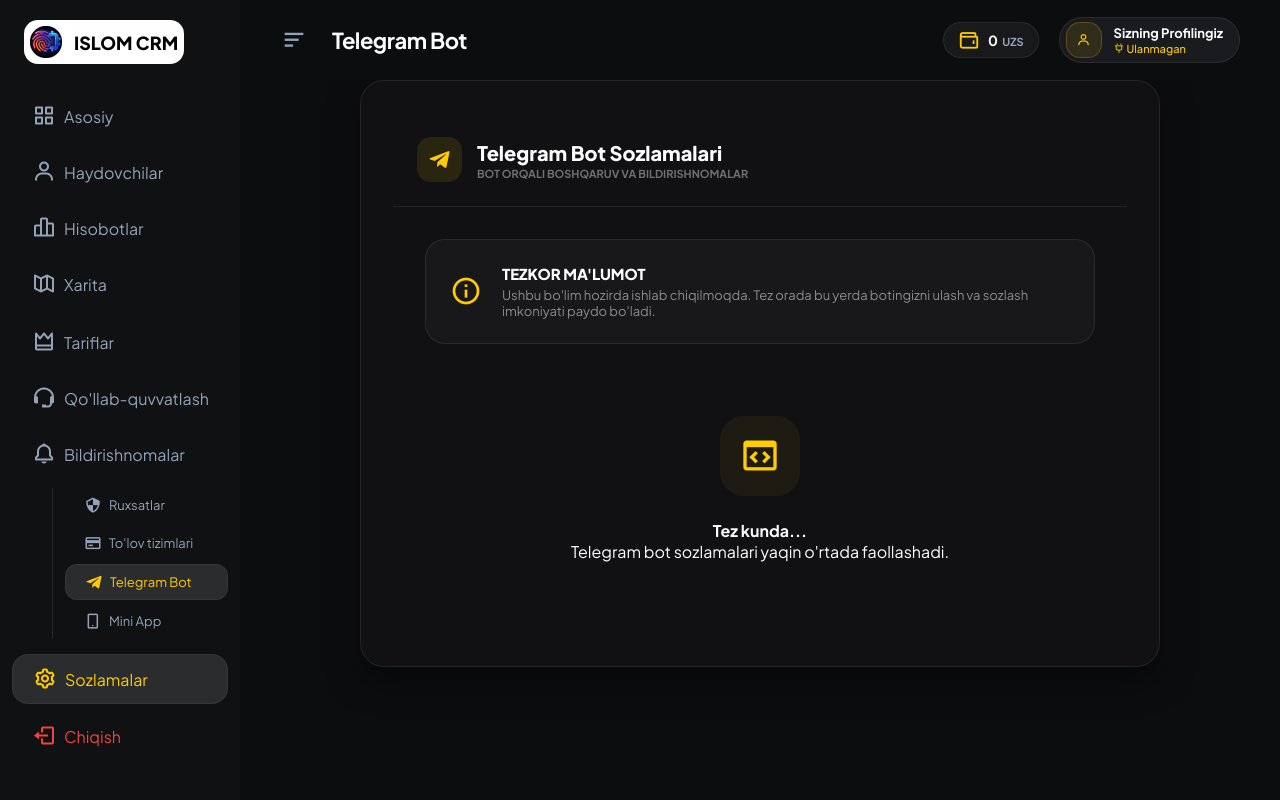
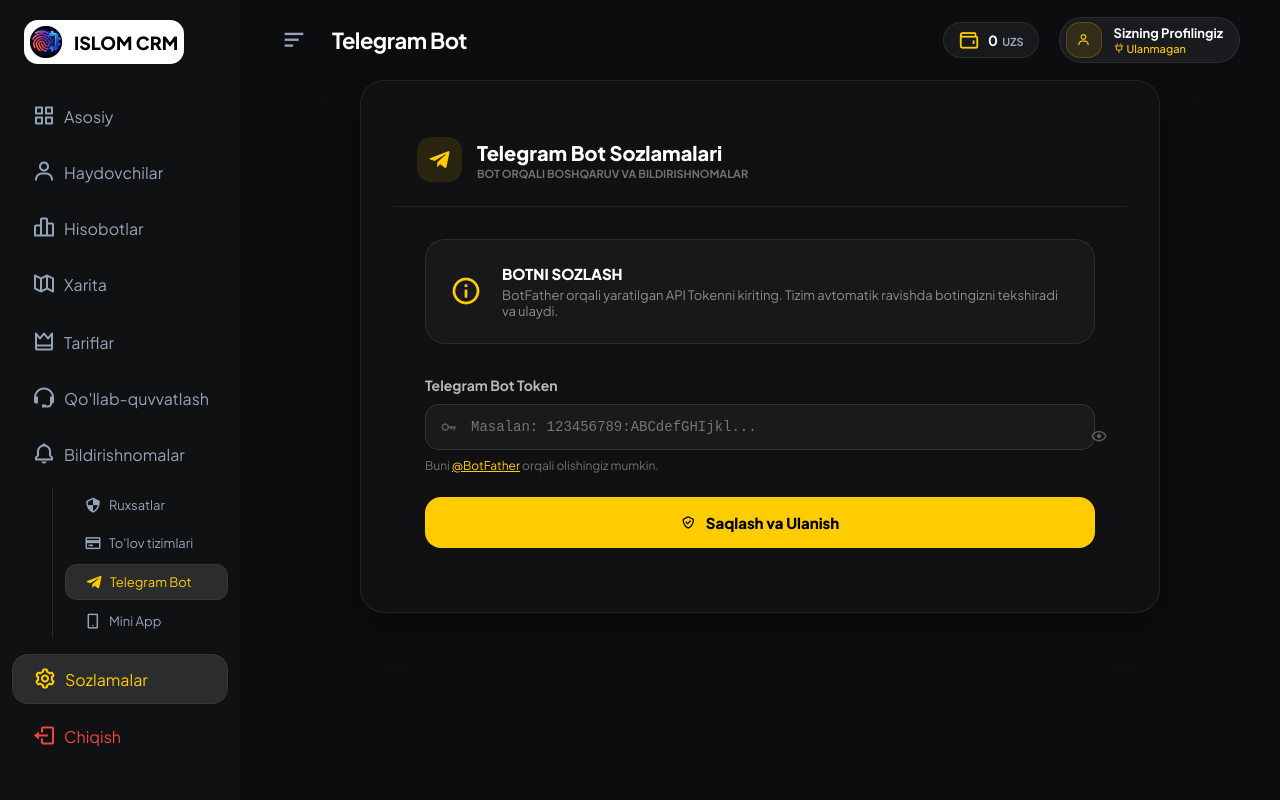
Before and after one commit to islampayments-byte/IslomCRM.uz, a Flask app: page /user/settings/telegram-bot in a window 1280 px wide. Run offline with Flask 3, Linux system fonts and the light colour scheme; the visitor is signed in with stand-in values (Sample User, id 1); data comes from the database, SQL or seed files in the repository.

Commit message:
Implement Telegram Bot token saving with API verification

```diff
--- a/migrate.py
+++ b/migrate.py
@@ -64,6 +64,10 @@ add_column('users', 'click_secret_key',   'VARCHAR(255)')
 # Default: '1' — aksariyat parklarda standart "Ish haqi" kategoriyasi.
 add_column('users', 'yandex_payme_category_id', "VARCHAR(50) DEFAULT '1'")  # Payme uchun
 add_column('users', 'yandex_click_category_id', "VARCHAR(50) DEFAULT '1'")  # Click uchun
+# Telegram Integration
+add_column('users', 'tg_bot_token',      'VARCHAR(255)')
+add_column('users', 'tg_bot_username',   'VARCHAR(100)')
+add_column('users', 'tg_mini_app_url',   'VARCHAR(512)')
 
 
 print("\n--- payment_settings jadvalini tekshirish ---")
--- a/models.py
+++ b/models.py
@@ -49,6 +49,11 @@ class User(db.Model, UserMixin):
     yandex_click_category_id = db.Column(db.String(50), default='1')  # Click orqali to'lovlar uchun
 
     org_slug = db.Column(db.String(100), unique=True) # URL identifier e.g. 'islom-taxi'
+
+    # Telegram Bot Integration
+    tg_bot_token = db.Column(db.String(255))
+    tg_bot_username = db.Column(db.String(100))
+    tg_mini_app_url = db.Column(db.String(512))
 
     created_at = db.Column(db.DateTime, default=datetime.datetime.now)
 
--- a/templates/user/telegram_bot.html
+++ b/templates/user/telegram_bot.html
@@ -21,21 +21,119 @@
         <div class="professional-banner-premium">
             <div class="banner-icon-box"><i class='bx bx-info-circle'></i></div>
             <div class="banner-content">
-                <h5>TEZKOR MA'LUMOT</h5>
-                <p>Ushbu bo'lim hozirda ishlab chiqilmoqda. Tez orada bu yerda botingizni ulash va sozlash imkoniyati paydo bo'ladi.</p>
+                <h5>BOTNI SOZLASH</h5>
+                <p>BotFather orqali yaratilgan API Tokenni kiriting. Tizim avtomatik ravishda botingizni tekshiradi va ulaydi.</p>
             </div>
         </div>
 
-        <div class="locked-state-premium centered">
-            <div class="lock-icon-wrapper gold-lock large"><i class='bx bx-code-block'></i></div>
-            <h4>Tez kunda...</h4>
-            <p>Telegram bot sozlamalari yaqin o'rtada faollashadi.</p>
-        </div>
+        <form method="POST" class="premium-form">
+            <div class="form-group-premium">
+                <label for="tg_bot_token">Telegram Bot Token</label>
+                <div class="input-with-icon">
+                    <i class='bx bx-key'></i>
+                    <input type="password" id="tg_bot_token" name="tg_bot_token"
+                           placeholder="Masalan: 123456789:ABCdefGHIjkl..."
+                           value="{{ current_user.tg_bot_token or '' }}">
+                    <button type="button" class="toggle-password" onclick="toggleToken()">
+                        <i class='bx bx-show'></i>
+                    </button>
+                </div>
+                <small class="input-hint">Buni <a href="https://t.me/BotFather" target="_blank" style="color: var(--primary-color);">@BotFather</a> orqali olishingiz mumkin.</small>
+            </div>
+
+            {% if current_user.tg_bot_username %}
+            <div class="bot-info-card">
+                <div class="bot-avatar">
+                    <i class='bx bxl-telegram'></i>
+                </div>
+                <div class="bot-details">
+                    <span class="status-badge pulse">Faol</span>
+                    <h4 class="bot-name">@{{ current_user.tg_bot_username }}</h4>
+                    <p class="bot-desc">Bot hozirda IslomCRM tizimiga bog'langan.</p>
+                </div>
+            </div>
+            {% endif %}
+
+            <div class="form-actions-premium">
+                <button type="submit" class="save-btn-premium">
+                    <i class='bx bx-check-shield'></i> Saqlash va Ulanish
+                </button>
+            </div>
+        </form>
     </div>
 </div>
 
+<script>
+function toggleToken() {
+    const input = document.getElementById('tg_bot_token');
+    const icon = document.querySelector('.toggle-password i');
+    if (input.type === 'password') {
+        input.type = 'text';
+        icon.className = 'bx bx-hide';
+    } else {
+        input.type = 'password';
+        icon.className = 'bx bx-show';
+    }
+}
+</script>
+
 <style>
-/* Reusing the same premium styles from payment settings */
+/* Additional Premium Styles for Forms */
+.premium-form { display: flex; flex-direction: column; gap: 24px; }
+.form-group-premium label {
+    display: block; margin-bottom: 10px; font-size: 14px;
+    font-weight: 700; color: rgba(255,255,255,0.7);
+}
+.input-with-icon { position: relative; display: flex; align-items: center; }
+.input-with-icon i { position: absolute; left: 15px; color: rgba(255,255,255,0.3); font-size: 18px; }
+.input-with-icon input {
+    width: 100%; padding: 14px 15px 14px 45px;
+    background: rgba(255,255,255,0.04); border: 1px solid rgba(255,255,255,0.1);
+    border-radius: 14px; color: #fff; font-family: 'Courier New', Courier, monospace;
+    font-size: 14px; transition: all 0.3s ease;
+}
+.input-with-icon input:focus {
+    border-color: #ffcc00; background: rgba(255, 204, 0, 0.05); outline: none;
+}
+.toggle-password {
+    position: absolute; right: 10px; background: none; border: none;
+    color: rgba(255,255,255,0.3); cursor: pointer; padding: 5px; font-size: 18px;
+}
+.input-hint { display: block; margin-top: 8px; font-size: 12px; color: rgba(255,255,255,0.4); }
+
+.bot-info-card {
+    display: flex; gap: 20px; background: rgba(16, 185, 129, 0.05);
+    padding: 24px; border-radius: 20px; border: 1px solid rgba(16, 185, 129, 0.2);
+    align-items: center; margin-top: 10px;
+}
+.bot-avatar {
+    width: 60px; height: 60px; border-radius: 18px; background: rgba(16, 185, 129, 0.1);
+    display: flex; align-items: center; justify-content: center; font-size: 32px; color: #10b981;
+}
+.bot-details .bot-name { margin: 0; color: #fff; font-size: 18px; font-weight: 800; }
+.bot-details .bot-desc { margin: 4px 0 0; font-size: 13px; color: rgba(255,255,255,0.5); }
+.status-badge {
+    display: inline-block; padding: 2px 8px; border-radius: 6px; font-size: 10px;
+    text-transform: uppercase; font-weight: 800; background: rgba(16, 185, 129, 0.2); color: #10b981;
+    margin-bottom: 8px;
+}
+
+.pulse { animation: pulse-animation 2s infinite; }
+@keyframes pulse-animation {
+    0% { transform: scale(1); opacity: 1; }
+    50% { transform: scale(1.05); opacity: 0.8; }
+    100% { transform: scale(1); opacity: 1; }
+}
+
+.save-btn-premium {
+    width: 100%; padding: 16px; border-radius: 16px; border: none;
+    background: #ffcc00; color: #000; font-weight: 800; font-size: 15px;
+    display: flex; align-items: center; justify-content: center; gap: 10px;
+    cursor: pointer; transition: all 0.3s ease;
+}
+.save-btn-premium:hover { transform: translateY(-2px); box-shadow: 0 10px 20px rgba(255, 204, 0, 0.3); }
+
+/* Glass Panel Re-re-definitions to ensure consistency */
 .glass-panel-premium {
     background: rgba(20, 21, 24, 0.7);
     backdrop-filter: blur(12px);
@@ -55,7 +153,6 @@
 .gold-icon { background: rgba(255, 204, 0, 0.1); color: #ffcc00; }
 .brand-title { margin: 0; font-size: 1.25rem; font-weight: 800; color: #fff; }
 .brand-subtitle { margin: 2px 0 0; font-size: 11px; color: rgba(255,255,255,0.4); text-transform: uppercase; font-weight: 700; }
-
 .card-content-premium.spacious { padding: 32px; }
 .professional-banner-premium {
     display: flex; gap: 20px; background: rgba(255,255,255,0.03);
@@ -65,12 +162,5 @@
 .banner-icon-box { font-size: 32px; color: #ffcc00; }
 .banner-content h5 { margin: 0 0 4px; font-size: 15px; font-weight: 800; color: #fff; }
 .banner-content p { margin: 0; font-size: 13px; color: rgba(255,255,255,0.5); }
-
-.locked-state-premium { text-align: center; padding: 40px 20px; }
-.lock-icon-wrapper {
-    width: 80px; height: 80px; border-radius: 24px; background: rgba(255, 204, 0, 0.05);
-    display: flex; align-items: center; justify-content: center; margin: 0 auto 24px;
-    font-size: 40px; color: #ffcc00;
-}
 </style>
 {% endblock %}
--- a/user/routes.py
+++ b/user/routes.py
@@ -516,7 +516,6 @@ def topup_click():
     db.session.commit()
 
     # Click Redirect URL construction
-    # https://my.click.uz/services/pay?service_id=ID&merchant_id=ID&amount=AMOUNT&transaction_param=TRANS_ID
     # Click expects amount as float (e.g. 1000.00)
     click_url = (
         f"https://my.click.uz/services/pay?"
@@ -547,9 +546,37 @@ def cancel_transaction(transaction_id):
 
     flash(f"#{transaction_id} raqamli to'lov bekor qilindi.", "info")
     return redirect(url_for('user.finance'))
-@user_bp.route('/settings/telegram-bot')
+
+@user_bp.route('/settings/telegram-bot', methods=['GET', 'POST'])
 @login_required
 def telegram_bot():
+    if request.method == 'POST':
+        token = request.form.get('tg_bot_token', '').strip()
+        if not token:
+            current_user.tg_bot_token = None
+            current_user.tg_bot_username = None
+            db.session.commit()
+            flash("Telegram Bot tokeni o'chirildi", "info")
+            return redirect(url_for('user.telegram_bot'))
+
+        # Verify Token via Telegram API
+        api_url = f"https://api.telegram.org/bot{token}/getMe"
+        try:
+            resp = requests.get(api_url, timeout=10)
+            if resp.status_code == 200:
+                data = resp.json()
+                bot_info = data.get('result', {})
+                current_user.tg_bot_token = token
+                current_user.tg_bot_username = bot_info.get('username')
+                db.session.commit()
+                flash(f"Bot muvaffaqiyatli bog'landi: @{current_user.tg_bot_username}", "success")
+            else:
+                flash("Xato: Telegram Bot tokeni noto'g'ri yoki bot o'chirilgan.", "danger")
+        except Exception as e:
+            flash(f"Telegram API bilan bog'lanishda xato: {str(e)}", "danger")
+
+        return redirect(url_for('user.telegram_bot'))
+
     return render_template('user/telegram_bot.html')
 
 @user_bp.route('/settings/mini-app')
```
